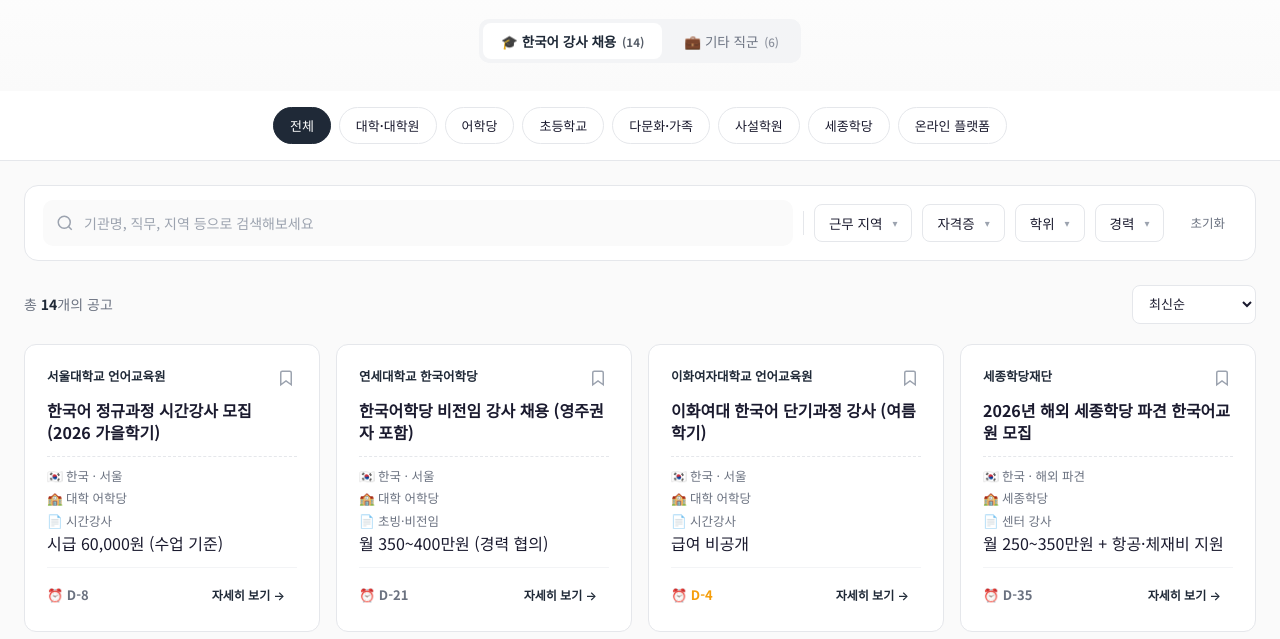
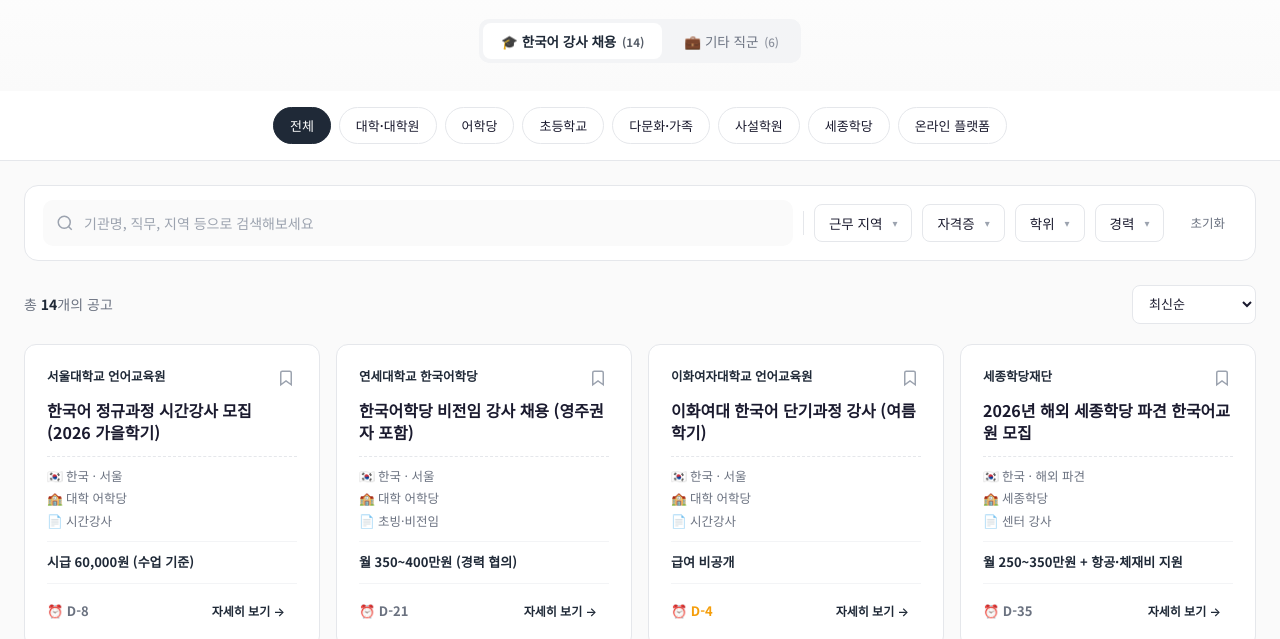
Before and after one commit to kteacherjobs-alt/kteacher-jobs, a website: page index.html in a window 1280 px wide. Shown: the part 187-826 px from the top of the page. Drawn offline with Linux system fonts and the light colour scheme.

Commit message:
Update index.html - card-salary 스타일 조정

```diff
--- a/index.html
+++ b/index.html
@@ -562,6 +562,14 @@
     gap: 6px;
   }
   .meta-line strong { color: var(--text); font-weight: 600; }
+  .card-salary {
+    font-size: 13px;
+    font-weight: 600;
+    color: var(--primary);
+    margin-top: 10px;
+    padding-top: 10px;
+    border-top: 1px solid var(--border-soft);
+  }
   .badges {
     display: flex;
     flex-wrap: wrap;
```
